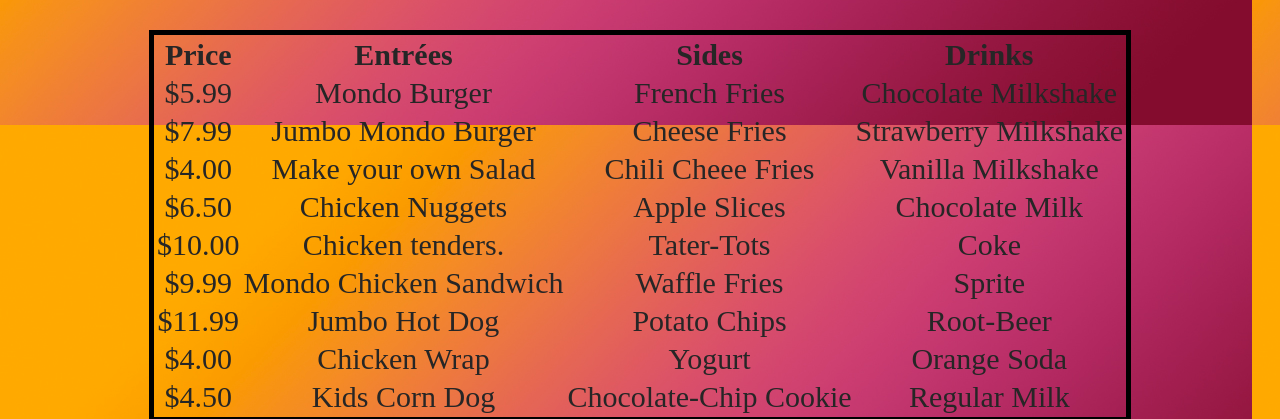
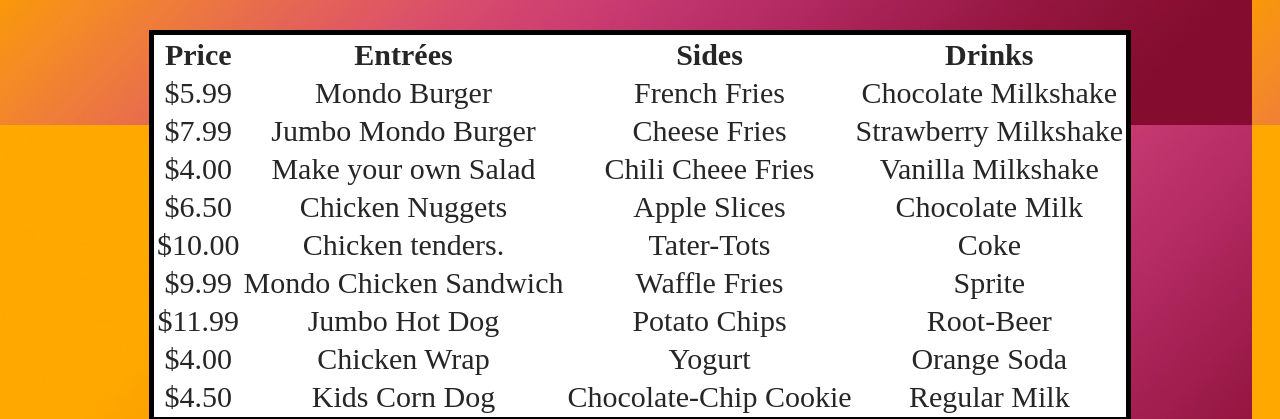
Before and after one commit to kennanariscott/restaurant-v1, a plain HTML site: page index.html in a window 1280 px wide. Shown: the part 501-920 px from the top of the page. Drawn offline with Linux system fonts and the light colour scheme.

Commit message:
Update index.html

```diff
--- a/index.html
+++ b/index.html
@@ -12,7 +12,7 @@
 </div>
   <h2 style="text-align:center;color:#262626;font-size:40px">Menu</h2>
   <center>
-    <table style="border: 5px solid black;text-align:center;color:#262626; font-size:30px">
+    <table style="border: 5px solid black;text-align:center;color:#262626; font-size:30px; background-color:white;">
         <tr>
             <th>Price</th>
             <th>Entrées</th>
```
